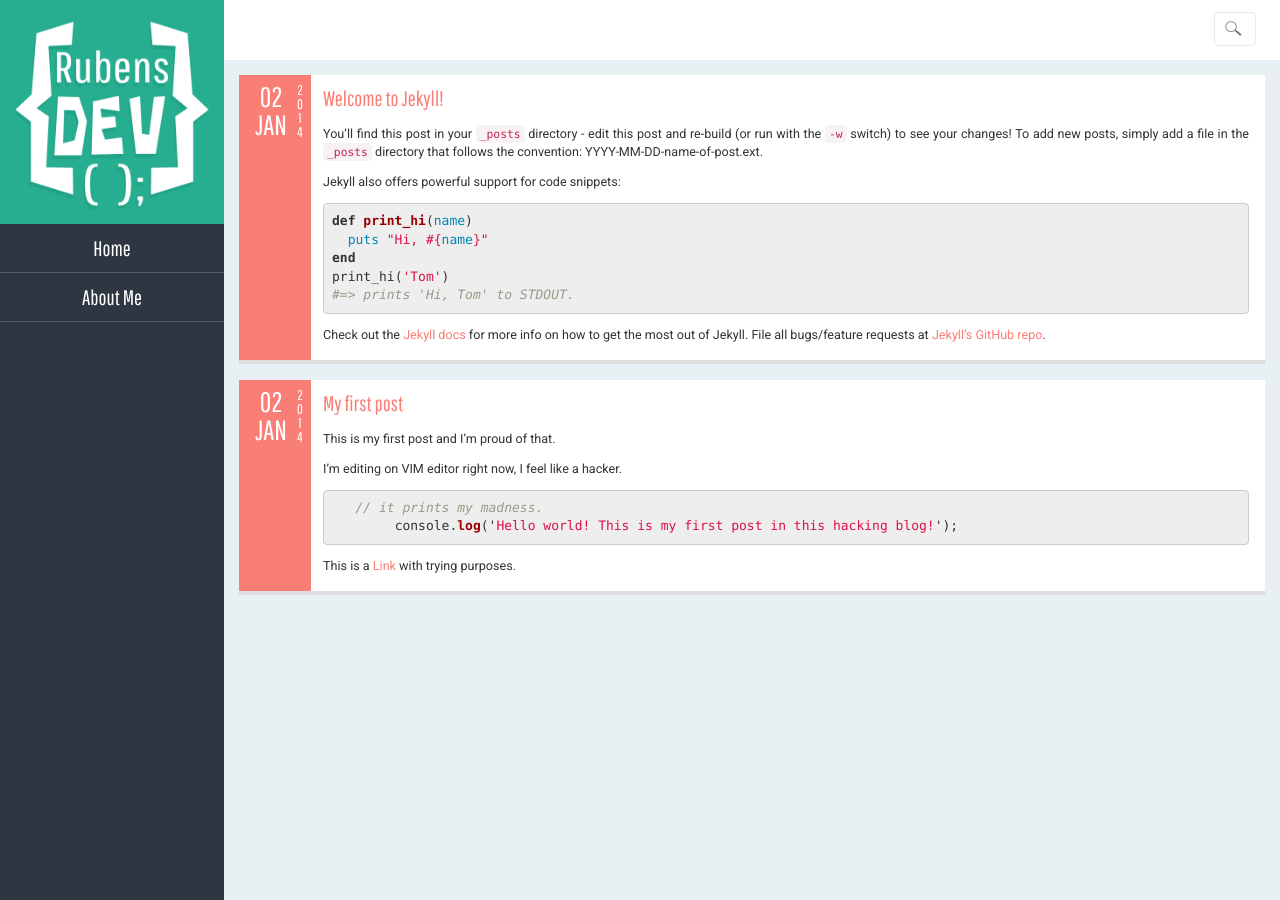
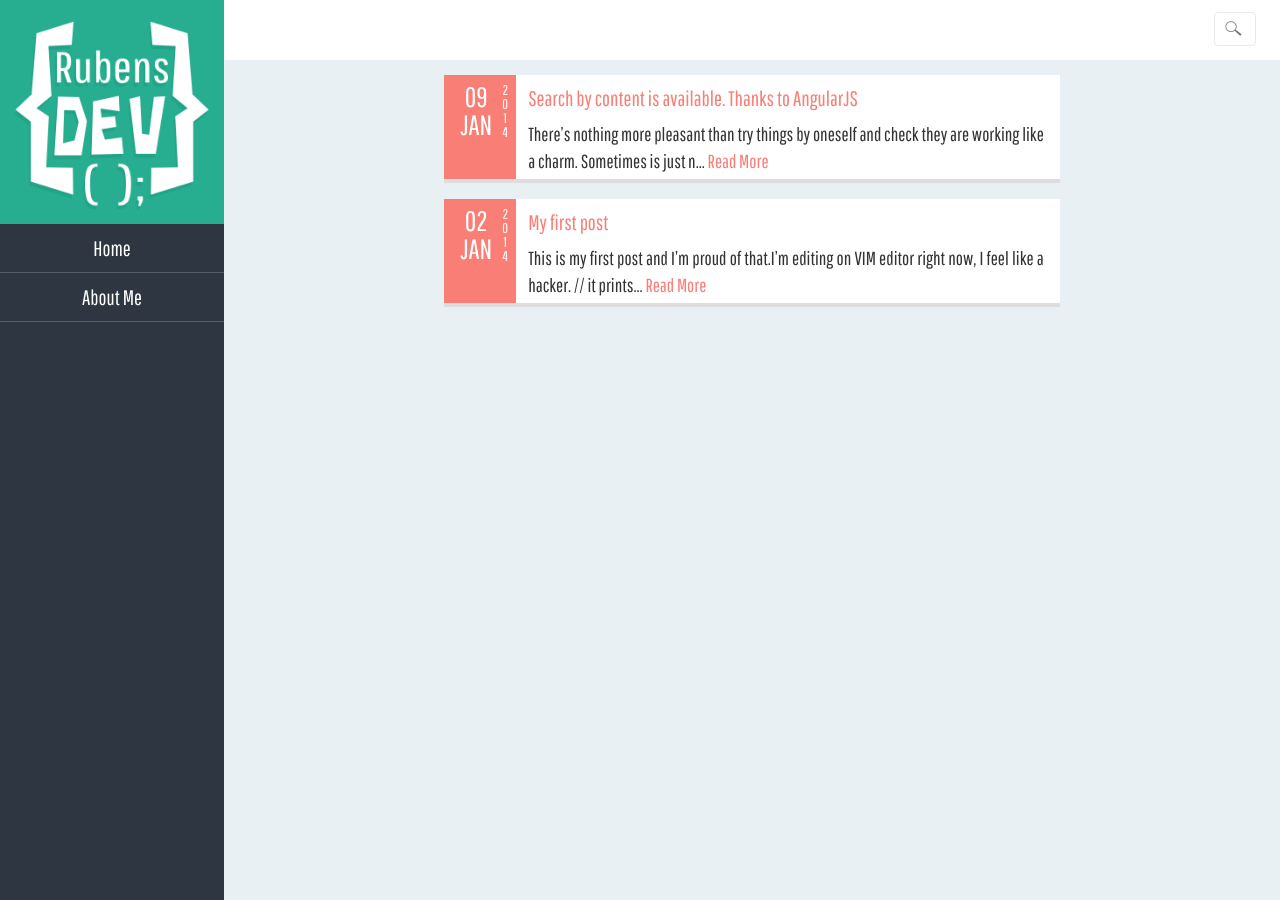
Before and after one commit to rubensdev/rubensdev.github.io, a Jekyll site: the page built from index.html, in a window 1280 px wide. Built offline with Jekyll 4.4.1, drawn with Linux system fonts in a browser that asks for light colours; Markdown is read by kramdown in place of the engine named in the settings.

Commit message:
Added AngularJS to the team :-)

```diff
--- /dev/null
+++ b/_includes/Helper/postshelper
@@ -0,0 +1,3 @@
+[{% for post in site.posts %} { 'title' : '{{ post.title }}', 'url' : '{{ post.url }}',
+ 'day_month' : '{{ post.date | date: "%d %b" }}', 'year' : '{{ post.date | date: "%Y" }}',
+ 'content' : '{{ post.content | strip_html | strip_newlines | truncate : 120 }} <a href="{{post.url}}">Read More</a>'}, {% endfor %}];
--- a/_layouts/default.html
+++ b/_layouts/default.html
@@ -1,5 +1,5 @@
 <!DOCTYPE html>
-<html>
+<html ng-app="blogApp">
     <head>
         <meta charset="utf-8">
         <meta http-equiv="X-UA-Compatible" content="IE=edge,chrome=1">
@@ -14,7 +14,10 @@
         <!-- Mobile CSS -->
         <link rel="stylesheet" media="(max-width: 50em)" href="/css/mobile.css" />
 		  <!-- Google Fonts -->
-		  <link href='http://fonts.googleapis.com/css?family=Roboto' rel='stylesheet' type='text/css'>
+		  <script type="text/javascript" src="js/angular.min.js"></script>
+		  <script type="text/javascript" src="js/angular-sanitize.min.js"></script>
+		  <script type="text/javascript" src="js/controller.js"></script>
+		  <script type="text/javascript"> postsApp.posts = {% include Helper/postshelper %} </script>
     </head>
     <body>
         <div class="site">
@@ -33,7 +36,7 @@
 					   <li>Item 2</li>
 				  </ul>
 				  <div class="top_search">
-						<input class="form-control search" type="text" placeholder="search" />
+						<input class="form-control search" type="text" placeholder="search" ng-model="query"/>
 				  </div>
 			  </div> <!-- top_menu -->
 			  <div class="maincontent">
@@ -54,11 +57,5 @@
 				  </ul>
 			  </div>
         </div> <!-- footer -->
-		  <script type="text/javascript">
-				var  w = window.innerWidth
-					, h = window.innerHeight;
-
-				console.log(w, h);
-		  </script>
     </body>
 </html>
--- a/_posts/2014-01-02-my-first-post.markdown
+++ b/_posts/2014-01-02-my-first-post.markdown
@@ -2,6 +2,7 @@
 layout: post
 title:  "My first post"
 date:   2014-01-02 17:23:13
+encoding: utf-8
 categories: stuffs mythings
 ---
 
--- a/_posts/2014-01-02-welcome-to-jekyll.markdown
+++ /dev/null
@@ -1,24 +0,0 @@
----
-layout: post
-title:  "Welcome to Jekyll!"
-date:   2014-01-02 17:23:13
-categories: jekyll update
----
-
-You'll find this post in your `_posts` directory - edit this post and re-build (or run with the `-w` switch) to see your changes!
-To add new posts, simply add a file in the `_posts` directory that follows the convention: YYYY-MM-DD-name-of-post.ext.
-
-Jekyll also offers powerful support for code snippets:
-
-{% highlight ruby %}
-def print_hi(name)
-  puts "Hi, #{name}"
-end
-print_hi('Tom')
-#=> prints 'Hi, Tom' to STDOUT.
-{% endhighlight %}
-
-Check out the [Jekyll docs][jekyll] for more info on how to get the most out of Jekyll. File all bugs/feature requests at [Jekyll's GitHub repo][jekyll-gh].
-
-[jekyll-gh]: https://github.com/mojombo/jekyll
-[jekyll]:    http://jekyllrb.com
--- /dev/null
+++ b/_posts/2014-01-09-angularjs-ftw.markdown
@@ -0,0 +1,11 @@
+---
+layout: post
+title:  "Search by content is available. Thanks to AngularJS"
+date:   2014-01-09 21:37:00
+encoding: utf-8
+categories: stuffs mythings
+---
+
+There's nothing more pleasant than try things by oneself and check they are working like a charm. Sometimes is just necessary to code with self-confidence and think in your own judgement, because when we read other people's code or take several advices, we start to make things hesitating constantly and maybe we get stuck in that.
+
+So I don't know if it were possible to make Jekyll and AngularJS work together. But I tried it and I got it. I wanted to filter my post's contents, and I saw how quite good AngularJS made it.
--- a/css/desktop.css
+++ b/css/desktop.css
@@ -168,11 +168,12 @@ div.footer .followlinks ul li img {
 .post {
    background-color: #FFF;
 	border-bottom: 4px solid #DDD;
+	margin: 0 auto;
 	margin-bottom: 16px;
 	min-height: 96px;
 	padding-bottom: 8px;
 	position: relative;
-	/*width: 95%;*/
+	width: 60%;
 }
 
 .dateformat {
@@ -224,7 +225,7 @@ div.footer .followlinks ul li img {
 }
 
 .post_content .content {
-	font-family: 'Roboto';
+	font-family: 'Pathway';
 	font-size: 0.9em;
 	margin: 4px 0;
 	position: relative;
@@ -239,7 +240,7 @@ div.footer .followlinks ul li img {
 	background-color: #FFF;
 	border-bottom: 4px solid #DDD;
 	margin: 16px auto;
-	padding: 8px;
+	padding: 32px;
 	width: 90%;
 }
 
@@ -248,6 +249,7 @@ div.footer .followlinks ul li img {
 }
 
 .single_post .date {
+	font-size: 1.2em;
 	text-align: center;
 }
 
--- a/css/mobile.css
+++ b/css/mobile.css
@@ -176,7 +176,7 @@ div.footer .followlinks ul li img {
 }
 
 .post_content .content {
-	font-family: 'Roboto';
+	font-family: 'Pathway';
 	font-size: 0.9em;
 	margin: 4px 0;
 	position: relative;
@@ -197,6 +197,7 @@ div.footer .followlinks ul li img {
 
 .single_post h2 {
 	text-align: center;
+	font-family: 'Pathway';
 }
 
 .single_post .date {
@@ -205,7 +206,8 @@ div.footer .followlinks ul li img {
 
 .single_post .content {
 	margin: 32px 0;
-	font-family: 'Roboto';
+	font-family: 'Pathway';
+	font-size: 1.2em;
 	text-align: justify;
 }
 
--- a/index.html
+++ b/index.html
@@ -3,29 +3,23 @@ layout: default
 title: RubensDEV Things I learned
 ---
 
-<div id="home">
+<div id="home" ng-controller="PostsListCtrl">
   <ul class="posts">
-    {% for post in site.posts %}
-      <!-- <li><span>{{ post.date | date_to_string }}</span> &raquo; <a href="{{ post.url }}">{{ post.title }}</a></li> -->
-		<li>
+		<li ng-repeat="post in posts | filter:query">
 			<div class="post clearfix">
 				<div class="dateformat">
 					<div class="leftside">
-						<div class="day_month">{{post.date | date: "%d %b" }}</div>
+						<div class="day_month">{{'{{post.day_month '}}}}</div>
 					</div>
 					<div class="rightside">
-						<div class="year">{{post.date | date: "%Y" }}</div>
+						<div class="year">{{'{{post.year '}}}}</div>
 					</div>
 				</div>
 				<div class="post_content">
-					<div class="title"><a href="{{ post.url }}#sp">{{ post.title }}</a></div>
-					<div class="content">
-						{{ post.content}}
-					</div>
+					<div class="title"><a href="{{'{{post.url' }}}}">{{'{{post.title'}}}}</a>
+					<div class="content" ng-bind-html="post.content"></div>
 				</div>
-				<div style="clear:both;"></div>
 			</div>
 		</li>
-    {% endfor %}
   </ul>
 </div>
--- /dev/null
+++ b/js/controller.js
@@ -0,0 +1,9 @@
+var postsApp = angular.module('blogApp', ['ngSanitize']);
+
+postsApp.controller('PostsListCtrl', function($scope){
+	/*$scope.posts = [{% for post in site.posts %} { 'title' : '{{ post.title }}', 'url' : '{{ post.url }}',
+	'day_month' : '{{ post.date | date: "%d %b" }}', 'year' : '{{ post.date | date: "%Y" }}',
+	'content' : '{{ post.content | strip_html | strip_newlines | truncate : 120 }} <a href="{{post.url}}">Read More</a>'}, {% endfor %}];*/
+	$scope.posts = postsApp.posts;
+	$scope.hello = "Hello world!";
+});
```
Also changed, not shown: js/angular-sanitize.min.js (added), 6 other files.
